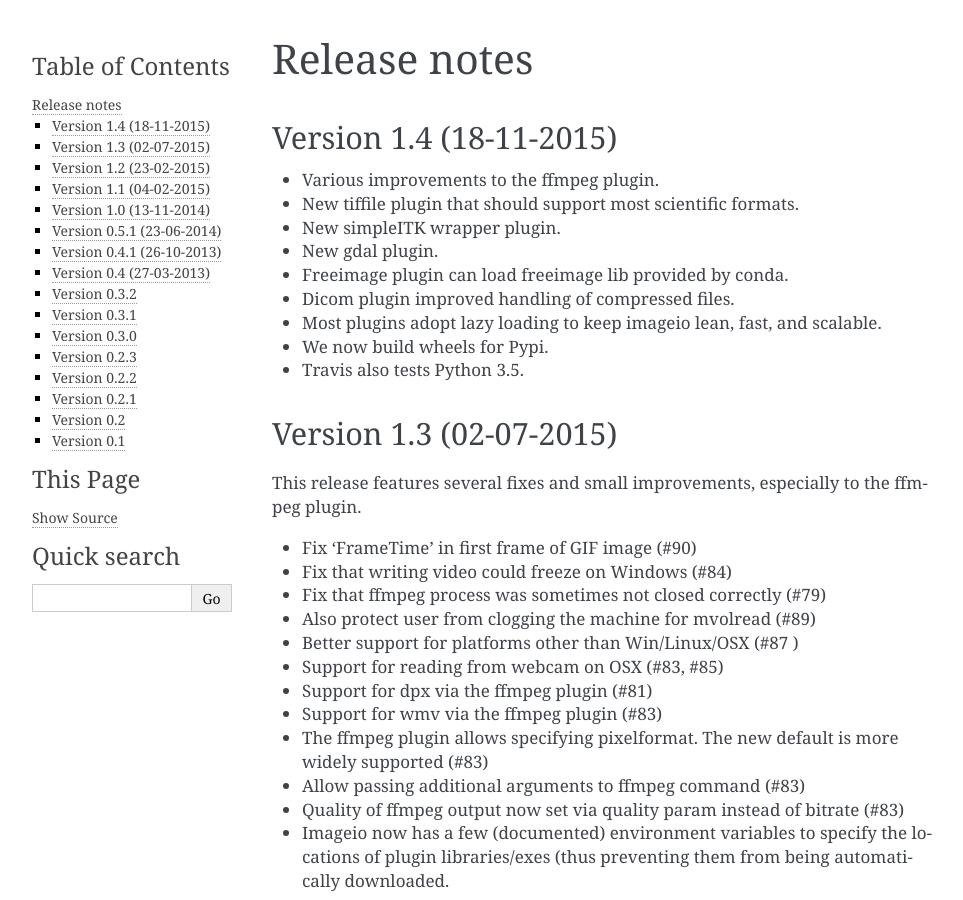
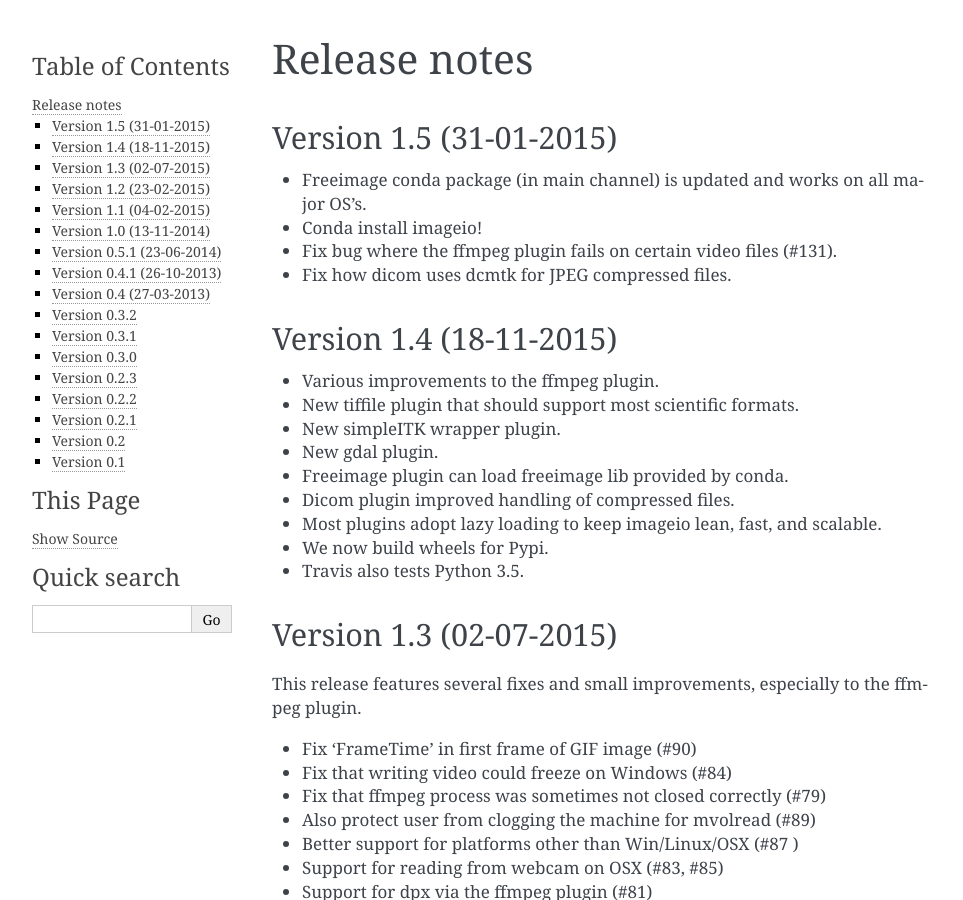
Before and after one commit to imageio/imageio, a Sphinx documentation site: the page built from docs/releasenotes.rst, in a window 1280 px wide and 900 px high. Shown: the whole window, without its empty margins (148-1111 px from the left). Built offline with Sphinx 7.4.7, drawn with Linux system fonts in a browser that asks for light colours; pages that are not in the unit, such as notebooks, are missing from menus.

Commit message:
Bump version to 1.5, update release notes

```diff
--- a/CONTRIBUTORS.txt
+++ b/CONTRIBUTORS.txt
@@ -12,6 +12,9 @@
 - Ghis Vaillant
   Debian packaging
 
+- jackwalker64
+  Fixes for ffmpeg plugin
+
 - legionaryu
   Fixes for the GIF plugin
 
--- a/docs/releasenotes.rst
+++ b/docs/releasenotes.rst
@@ -1,6 +1,16 @@
 -------------
 Release notes
 -------------
+
+Version 1.5 (31-01-2015)
+========================
+
+* Freeimage conda package (in main channel) is updated and works on all
+  major OS's.
+* Conda install imageio!
+* Fix bug where the ffmpeg plugin fails on certain video files (#131).
+* Fix how dicom uses dcmtk for JPEG compressed files.
+
 
 Version 1.4 (18-11-2015)
 ========================
--- a/imageio/__init__.py
+++ b/imageio/__init__.py
@@ -14,7 +14,7 @@ and 3.x, and is easy to install.
 Main website: http://imageio.github.io
 """
 
-__version__ = '1.4'
+__version__ = '1.5'
 
 # Load some bits from core
 from .core import FormatManager, RETURN_BYTES  # noqa
```
